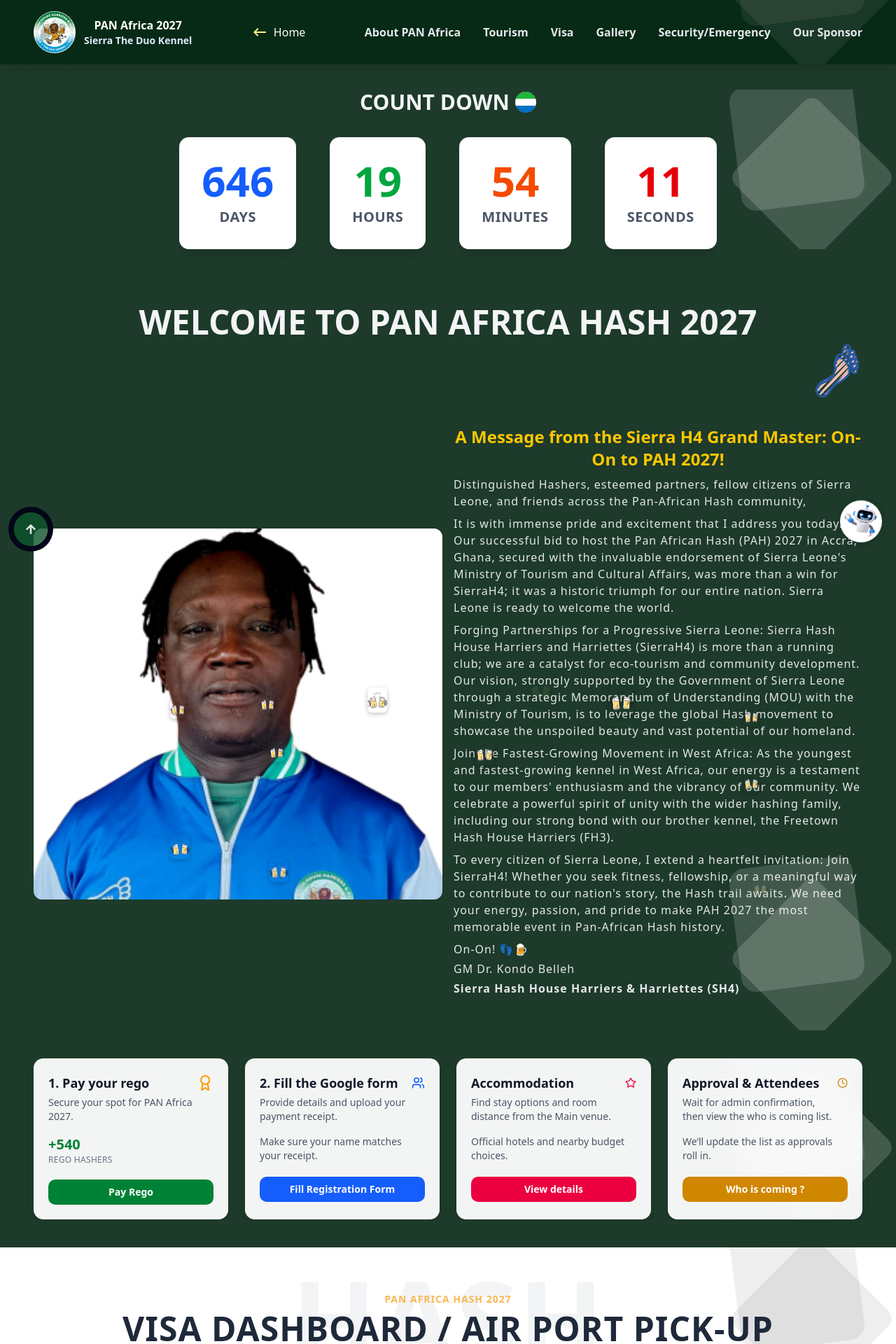
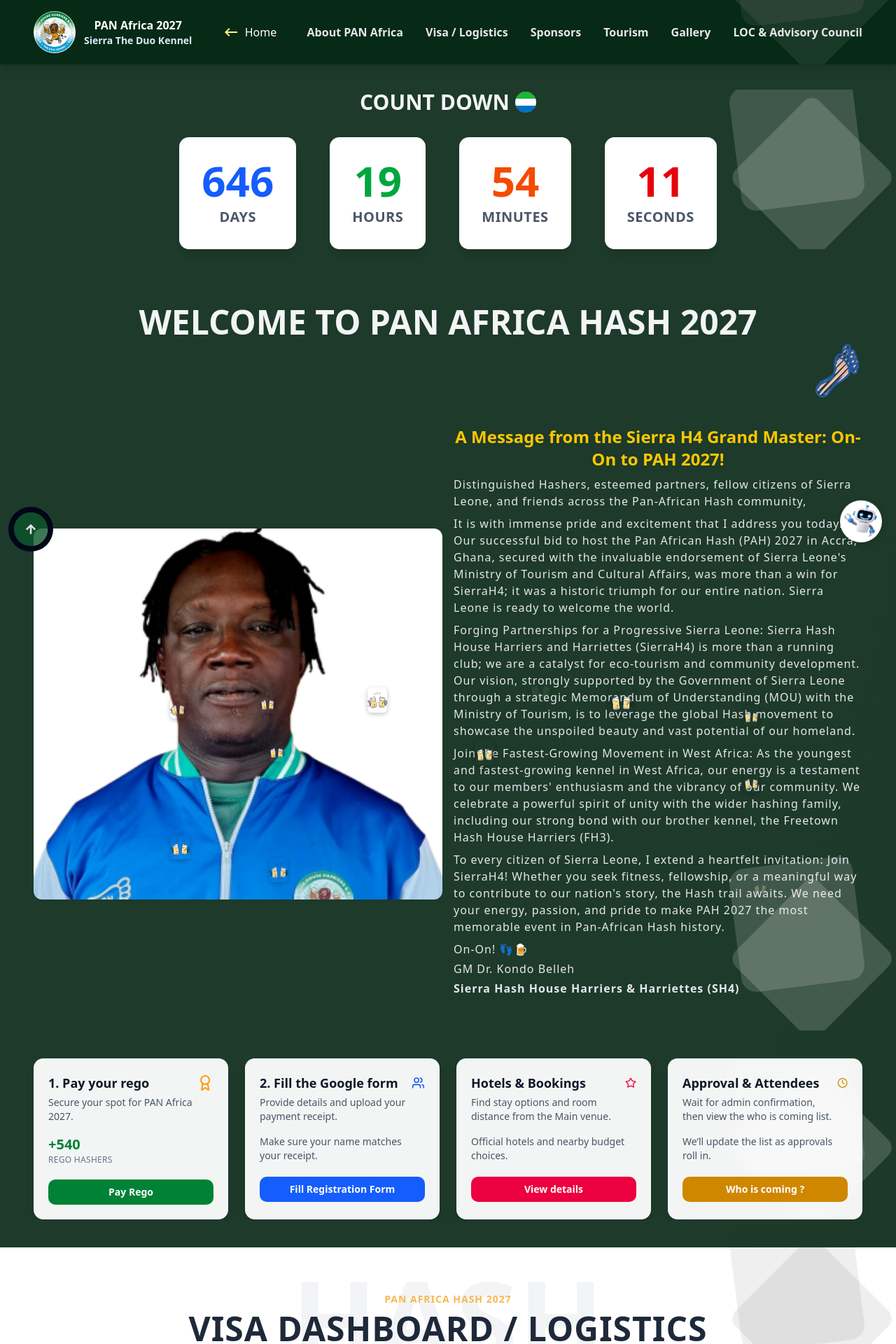
Before and after one commit to 1surep/sh4, a Next.js app: page /pan-africa-2027 in a window 1280 px wide. Shown: the top 1920 px of the page at 70% size. Built offline with nearby package versions, Linux system fonts and the light colour scheme.

Commit message:
working on pan 2027

```diff
--- a/components/Pan27/PanAfrica2027.jsx
+++ b/components/Pan27/PanAfrica2027.jsx
@@ -397,7 +397,7 @@ export default function PanAfricaPage() {
               <div className="flex items-start justify-between">
                 <div>
                   <h3 className="text-gray-900 font-extrabold text-lg">
-                    Accommodation
+                    Hotels & Bookings
                   </h3>
                   <p className="text-gray-600 text-sm mt-1">
                     Find stay options and room distance from the Main venue.
@@ -459,7 +459,7 @@ export default function PanAfricaPage() {
                 PAN AFRICA HASH 2027
               </p>
               <h2 className="text-4xl tracking-[1px] md:text-5xl font-bold text-gray-800">
-                VISA DASHBOARD / AIR PORT PICK-UP
+                VISA DASHBOARD / LOGISTICS
               </h2>
             </div>
           </section>
--- a/components/Pan27/PanAfricaNavbar.jsx
+++ b/components/Pan27/PanAfricaNavbar.jsx
@@ -124,8 +124,10 @@ const PanAfricaNavbar = () => {
         {/* Desktop PAN Nav items */}
         <div className='hidden lg:flex items-center gap-6 xl:gap-8 z-10'>
           <div className='hover:text-yellow-200 cursor-pointer transition-colors duration-300 text-sm xl:text-base'>About PAN Africa</div>
+          <div className='hover:text-yellow-200 cursor-pointer transition-colors duration-300 text-sm xl:text-base'>Visa / Logistics</div>
+          <div className='hover:text-yellow-200 cursor-pointer transition-colors duration-300 text-sm xl:text-base'>Sponsors</div>
           <div className='hover:text-yellow-200 cursor-pointer transition-colors duration-300 text-sm xl:text-base'>Tourism</div>
-          <div className='hover:text-yellow-200 cursor-pointer transition-colors duration-300 text-sm xl:text-base'>Visa</div>
+
 
           <Link
             href='#gallery'
@@ -133,8 +135,11 @@ const PanAfricaNavbar = () => {
             className='hover:text-yellow-200 cursor-pointer transition-colors duration-300 text-sm xl:text-base'>Gallery
           </Link>
 
-          <div className='hover:text-yellow-200 cursor-pointer transition-colors duration-300 text-sm xl:text-base'>Security/Emergency</div>
-          <div className='hover:text-yellow-200 cursor-pointer transition-colors duration-300 text-sm xl:text-base'>Our Sponsor</div>
+
+
+          <div className='hover:text-yellow-200 cursor-pointer transition-colors duration-300 text-sm xl:text-base'>LOC & Advisory Council</div>
+
+
         </div>
 
         {/* Mobile Menu Button */}
```
